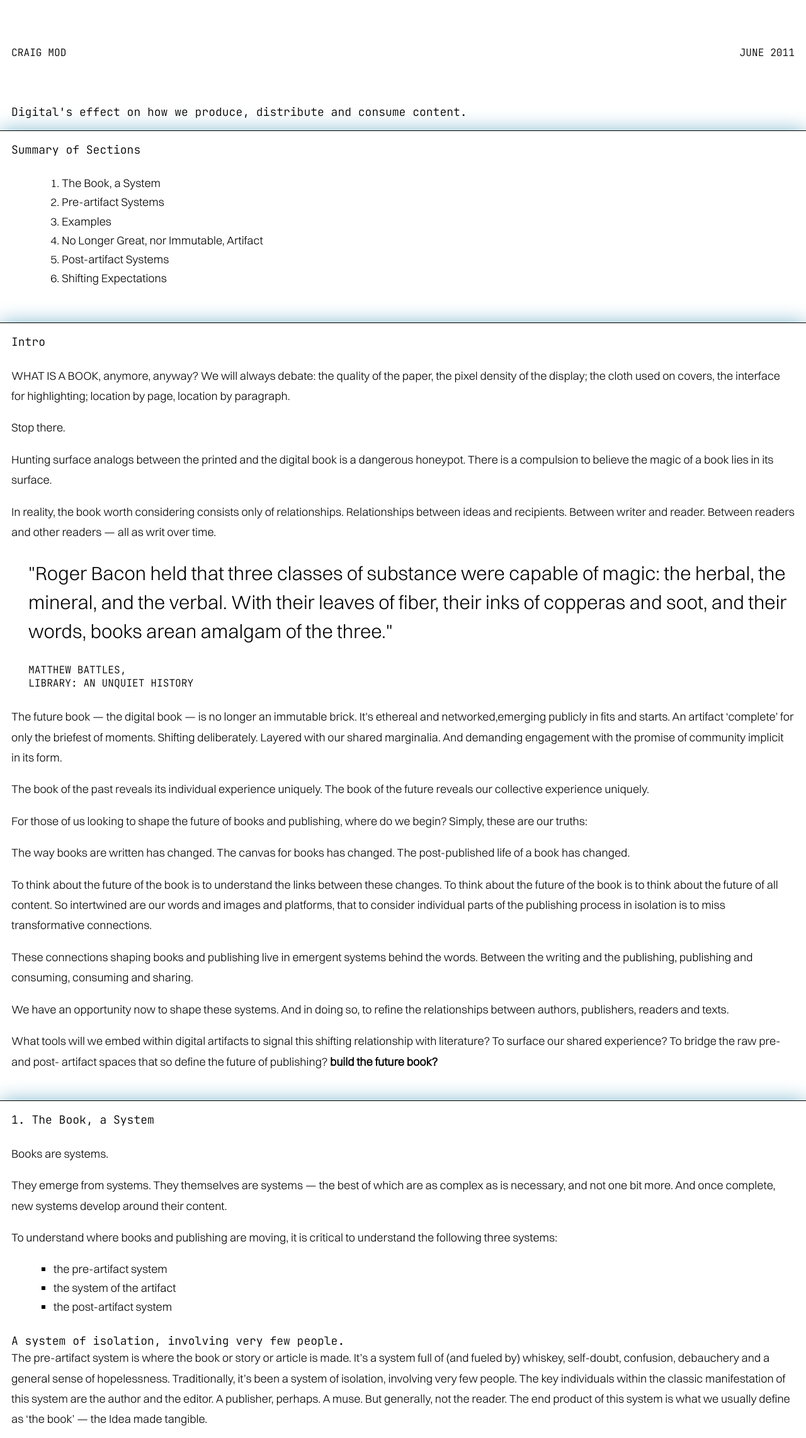
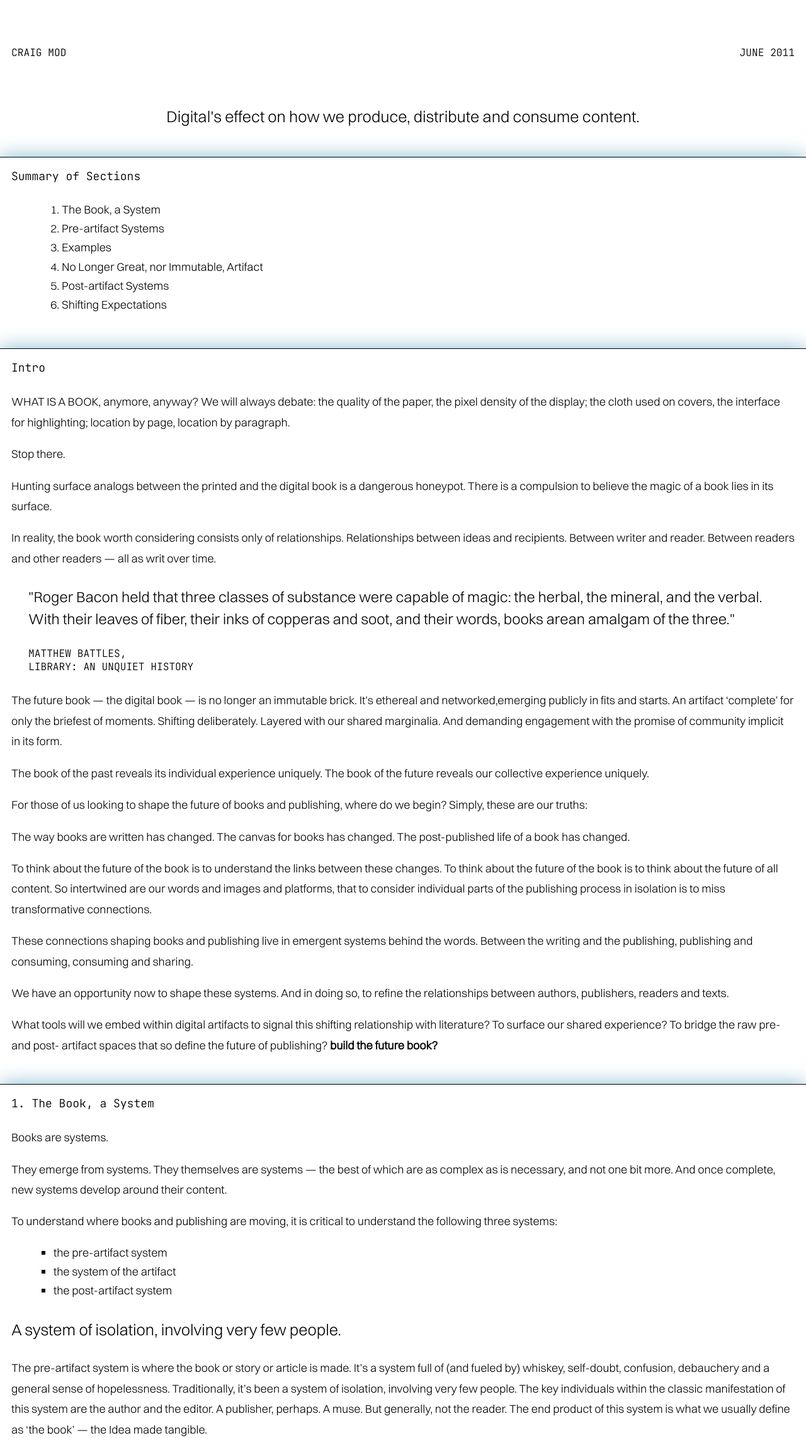
Before and after one commit to number0505/binding, a plain HTML site: page 03_post-artifact.html in a window 1280 px wide. Shown: the part 282-2565 px from the top of the page at 63% size. Drawn offline with Linux system fonts and the light colour scheme.

Commit message:
adjust size of text and change h3 to h2

```diff
--- a/03_post-artifact.html
+++ b/03_post-artifact.html
@@ -35,9 +35,9 @@
             </p>
             <!-- source of article? -->
             <div class="space_h1"></div>
-            <h3>
+            <h2>
                 Digital's effect on how we produce, distribute and consume content.
-            </h3>
+            </h2>
         </header>
 
 				<main><!-- need to be fixed -->
@@ -173,9 +173,9 @@
 									the post-artifact system
 								</li>
 							</ul>
-							<h3>
+							<h2>
 								A system of isolation, involving very few people.
-							</h3>
+							</h2>
 							<p>
 								The pre-artifact system is where the book or story or article is made. It’s a system full of (and fueled by) whiskey, self-doubt, confusion, debauchery and a general sense of hopelessness. Traditionally, it’s been a system of isolation, involving very few people. The key individuals within the classic manifestation of this system are the author and the editor. A publisher, perhaps. A muse. But generally, not the reader. The end product of this system is what we usually define as ‘the book’ — the Idea made tangible.
 							</p>
@@ -194,21 +194,6 @@
 							<p>
 								With the connection of these systems, our classic definition of a literary artifact no longer applies. And our common understanding of publishing systems is irrevocably disrupted.
 							</p>
-							<p>
-
-							</p>
-							<p>
-
-							</p>
-							<p>
-
-							</p>
-							<p>
-
-							</p>
-							<p>
-
-							</p>
 						</div>
 					</section>
 				</main>
--- a/article.css
+++ b/article.css
@@ -16,7 +16,7 @@ h1{
 .section{
 	border-top: solid black 1px;
 }
-h2{
+header h2{
   text-align:center;
 }
 
--- a/common.css
+++ b/common.css
@@ -20,7 +20,7 @@
 	--h2-font-size: calc(1.4 * var(--base-font-size));
 	--h3-font-size: var(--base-font-size);
 	--ul-font-size: var(--base-font-size);
-	--blockquote-size: calc(1.7 * var(--base-font-size));
+	--blockquote-size: calc(1.3 * var(--base-font-size));
 	--cite-size: calc(.9 * var(--base-font-size));
   --booknumber-size: calc(1.2 * var(--base-font-size));
 	--book-size: calc(4 * var(--base-font-size));
@@ -142,13 +142,6 @@ header > h1{
 	margin: calc(2 * var(--spacing)) 0 var(--spacing) 0;
 } */
 
-.quote{
-	margin: var(--spacing) 0;
-	padding-left: var(--spacing);
-}
-blockquote{
-	margin-bottom: var(--spacing);
-}
 
 
 h2{
@@ -197,11 +190,15 @@ p{
 strong{
 	font-weight: var(--strong-weight);
 }
-
+.quote{
+	margin: var(--spacing) 0;
+	padding-left: var(--spacing);
+}
 blockquote{
 	font-family: var(--font-blockquote);
 	font-size: var(--blockquote-size);
 	line-height:  calc(1.5 * var(--blockquote-size));
+	margin-bottom: var(--spacing);
 }
 
 .info{
```
